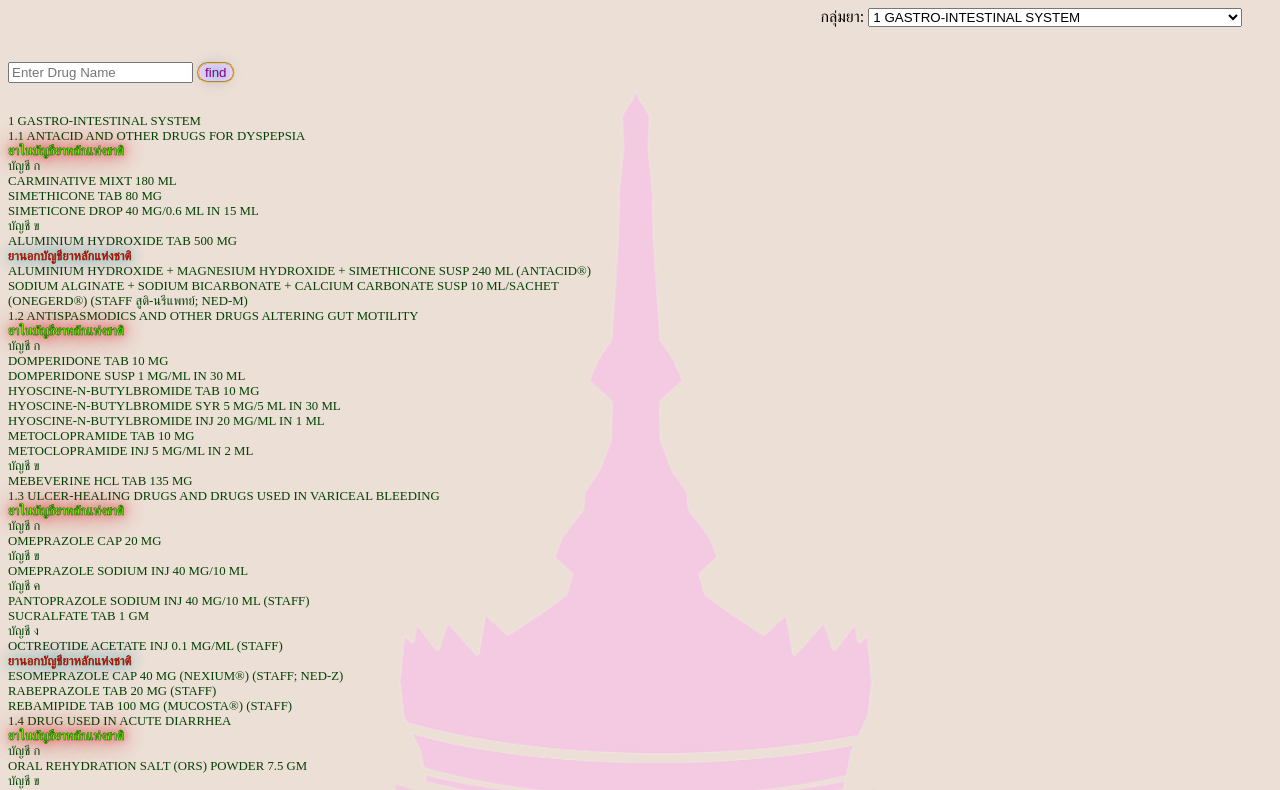
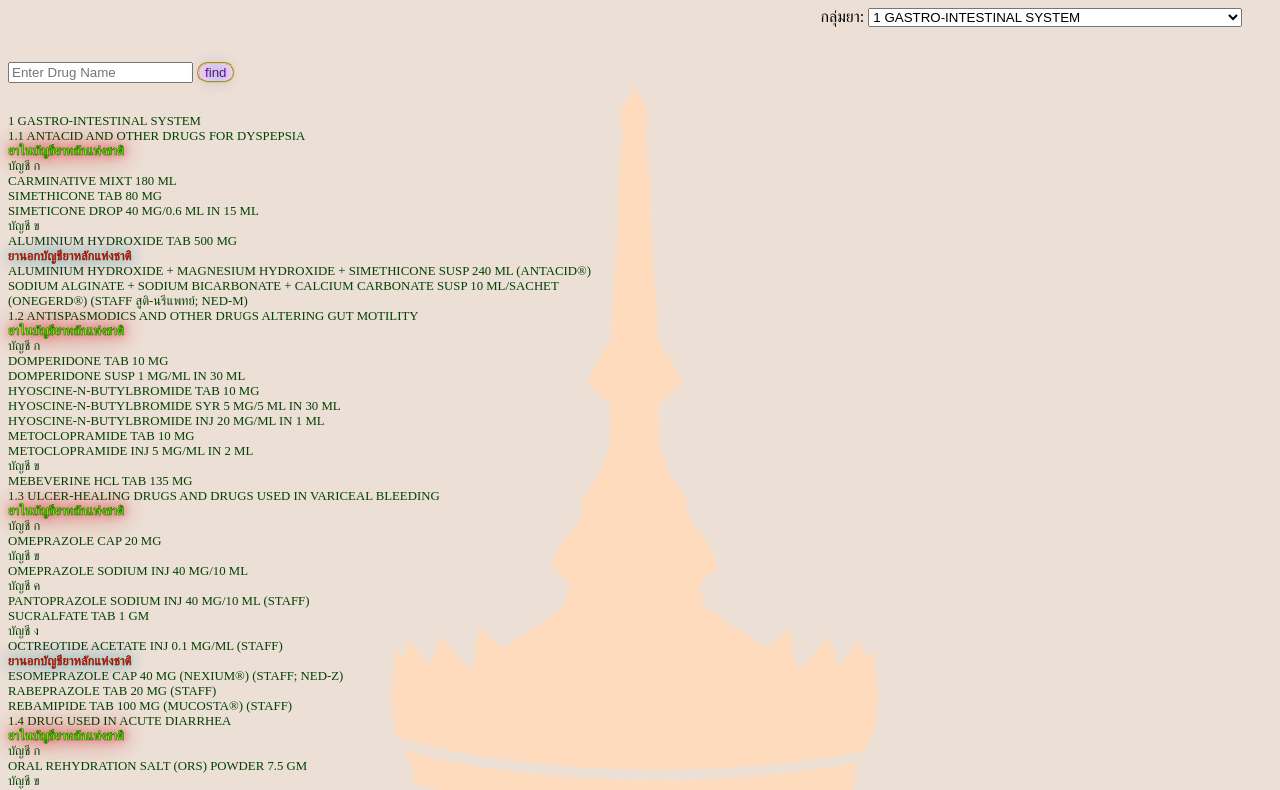
Before and after one commit to nuttanon211211/drug-account, a plain HTML site: page index.html in a window 1280 px wide. Shown: the top 790 px of the page. Drawn offline with Linux system fonts and the light colour scheme.

Commit message:
Add files via upload

```diff
--- a/index.html
+++ b/index.html
@@ -17,8 +17,9 @@
     <style>
     body {
      background-color: #ece0d6;
-     background-blend-mode: overlay;
-     background-image: url('logo.png');
+
+     background-image: url('logo9.png');
+/*      background-blend-mode: color; */
      background-size: contain;
      background-repeat: repeat-y;
 
```
Also changed, not shown: logo9.png (added).
